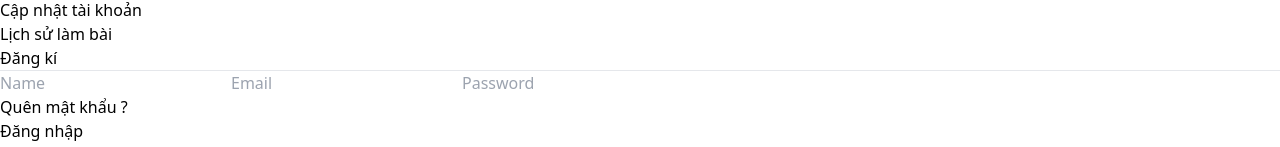
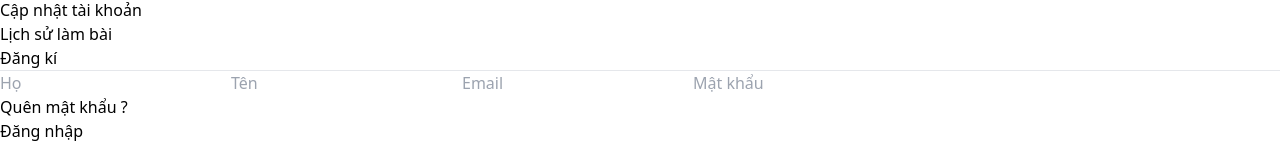
Before and after one commit to leminhghia/web207, a React (Vite) app in the folder frontend/: page /register in a window 1280 px wide. Shown: the part 461-608 px from the top of the page. Built offline with nearby package versions, Linux system fonts and the light colour scheme; no server answers.

Commit message:
feat: fix

```diff
--- a/frontend/src/page/Login.jsx
+++ b/frontend/src/page/Login.jsx
@@ -33,7 +33,7 @@ const Login = () => {
                 <hr className='border-none h-[1.5px] w-8 bg-gray-800' />
             </div>
             <input type="email" className='w-full px-3 py-2 border border-gray-800' placeholder='Email' required  onChange={e => setValues({ ...values, email: e.target.value })}  />
-            <input type="password" className='w-full px-3 py-2 border border-gray-800' placeholder='Password' required  onChange={e => setValues({ ...values, password: e.target.value })}/>
+            <input type="password" className='w-full px-3 py-2 border border-gray-800' placeholder='Mật khẩu' required  onChange={e => setValues({ ...values, password: e.target.value })}/>
             <div className='w-full flex justify-between text-sm mt-[-8px]'>
                 <p className='cursor-pointer'>Quên mật khẩu ?</p>
                 <Link to='/register' className='cursor-pointer'>Đăng kí</Link>
--- a/frontend/src/page/Register.jsx
+++ b/frontend/src/page/Register.jsx
@@ -3,6 +3,7 @@ import { Link, useNavigate } from 'react-router-dom';
 import axios from 'axios'
 const Register = () => {
     const [values, setValues] = useState({
+        surName:'',
         name: '',
         email: '',
         password: ''
@@ -20,6 +21,7 @@ const Register = () => {
             })
             .catch(err => console.log(err))
     }
+console.log(values);
 
     return (
         <form onSubmit={onSubmitHandler} className='flex flex-col items-center w-[90%] sm:max-w-96 m-auto mt-14 gap-4 text-gray-800'>
@@ -27,9 +29,10 @@ const Register = () => {
                 <p className='prata-regular text-3xl'>Đăng kí</p>
                 <hr className='border-none h-[1.5px] w-8 bg-gray-800' />
             </div>
-            <input type="text" className='w-full px-3 py-2 border border-gray-800' placeholder='Name' required onChange={e => setValues({ ...values, name: e.target.value })} />
+            <input type="text" className='w-full px-3 py-2 border border-gray-800' placeholder='Họ' required onChange={e => setValues({ ...values, surName: e.target.value })} />
+            <input type="text" className='w-full px-3 py-2 border border-gray-800' placeholder='Tên' required onChange={e => setValues({ ...values, name: e.target.value })} />
             <input type="email" className='w-full px-3 py-2 border border-gray-800' placeholder='Email' required onChange={e => setValues({ ...values, email: e.target.value })} />
-            <input type="password" className='w-full px-3 py-2 border border-gray-800' placeholder='Password' required onChange={e => setValues({ ...values, password: e.target.value })} />
+            <input type="password" className='w-full px-3 py-2 border border-gray-800' placeholder='Mật khẩu' required onChange={e => setValues({ ...values, password: e.target.value })} />
             <div className='w-full flex justify-between text-sm mt-[-8px]'>
                 <p className='cursor-pointer'>Quên mật khẩu ?</p>
                 <Link to='/login' className='cursor-pointer'>Đăng nhập</Link>
```
Also changed, not shown: 1 other file (tests, documents, lock files or other folders).
